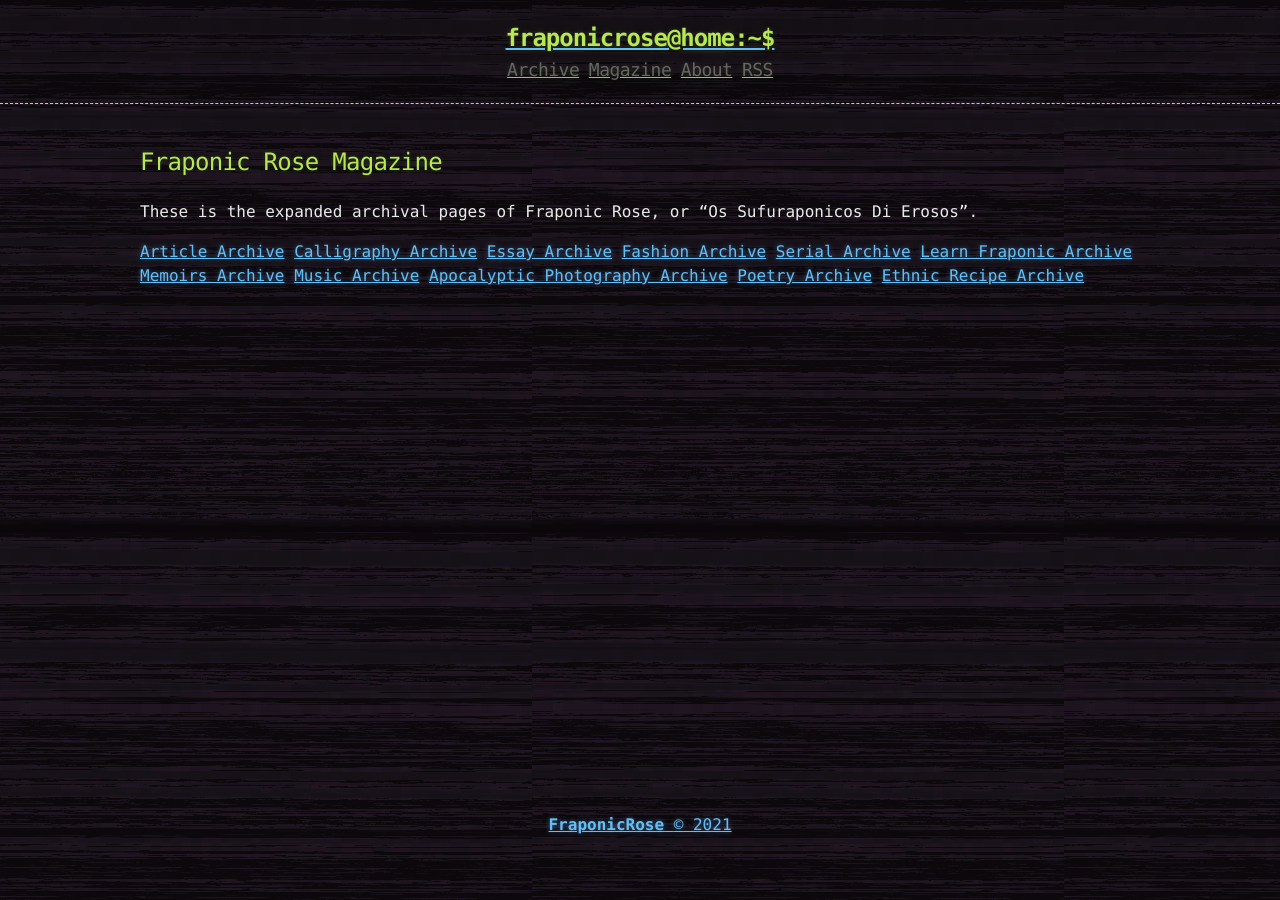
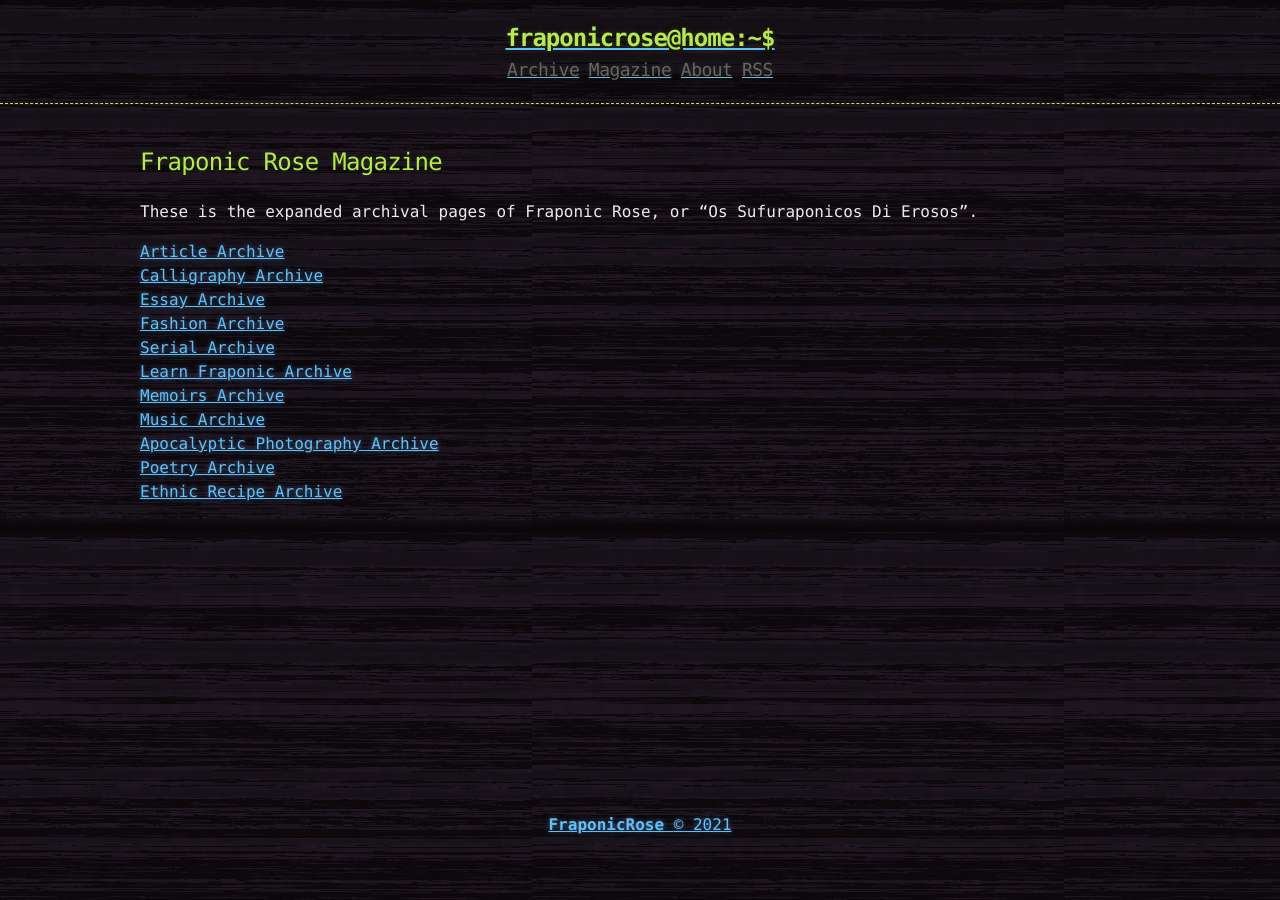
Before and after one commit to LWFlouisa/FraponicRose, a Jekyll site: the page built from pages/pages.md, in a window 1280 px wide. Built offline with Jekyll 4.4.1, drawn with Linux system fonts in a browser that asks for light colours.

Commit message:
Update pages.md

```diff
--- a/pages/pages.md
+++ b/pages/pages.md
@@ -6,14 +6,14 @@ title: Magazine
 
 These is the expanded archival pages of Fraponic Rose, or "Os Sufuraponicos Di Erosos".
 
-[Article Archive](https://lwflouisa.github.io/FraponicRose/pages/articles.md)
-[Calligraphy Archive](https://lwflouisa.github.io/FraponicRose/pages/calligraphy.md)
-[Essay Archive](https://lwflouisa.github.io/FraponicRose/pages/essays.md)
-[Fashion Archive](https://lwflouisa.github.io/FraponicRose/pages/fashion.md)
-[Serial Archive](https://lwflouisa.github.io/FraponicRose/pages/serialfiction.md)
-[Learn Fraponic Archive](https://lwflouisa.github.io/FraponicRose/pages/fraponic.md)
-[Memoirs Archive](https://lwflouisa.github.io/FraponicRose/pages/memoirs.md)
-[Music Archive](https://lwflouisa.github.io/FraponicRose/pages/music.md)
-[Apocalyptic Photography Archive](https://lwflouisa.github.io/FraponicRose/pages/apocalypticphotography.md)
-[Poetry Archive](https://lwflouisa.github.io/FraponicRose/pages/poetry.md)
-[Ethnic Recipe Archive](https://lwflouisa.github.io/FraponicRose/pages/recipes.md)
+[Article Archive](https://lwflouisa.github.io/FraponicRose/pages/articles.md)<br />
+[Calligraphy Archive](https://lwflouisa.github.io/FraponicRose/pages/calligraphy.md)<br />
+[Essay Archive](https://lwflouisa.github.io/FraponicRose/pages/essays.md)<br />
+[Fashion Archive](https://lwflouisa.github.io/FraponicRose/pages/fashion.md)<br />
+[Serial Archive](https://lwflouisa.github.io/FraponicRose/pages/serialfiction.md)<br />
+[Learn Fraponic Archive](https://lwflouisa.github.io/FraponicRose/pages/fraponic.md)<br />
+[Memoirs Archive](https://lwflouisa.github.io/FraponicRose/pages/memoirs.md)<br />
+[Music Archive](https://lwflouisa.github.io/FraponicRose/pages/music.md)<br />
+[Apocalyptic Photography Archive](https://lwflouisa.github.io/FraponicRose/pages/apocalypticphotography.md)<br />
+[Poetry Archive](https://lwflouisa.github.io/FraponicRose/pages/poetry.md)<br />
+[Ethnic Recipe Archive](https://lwflouisa.github.io/FraponicRose/pages/recipes.md)<br />
```
